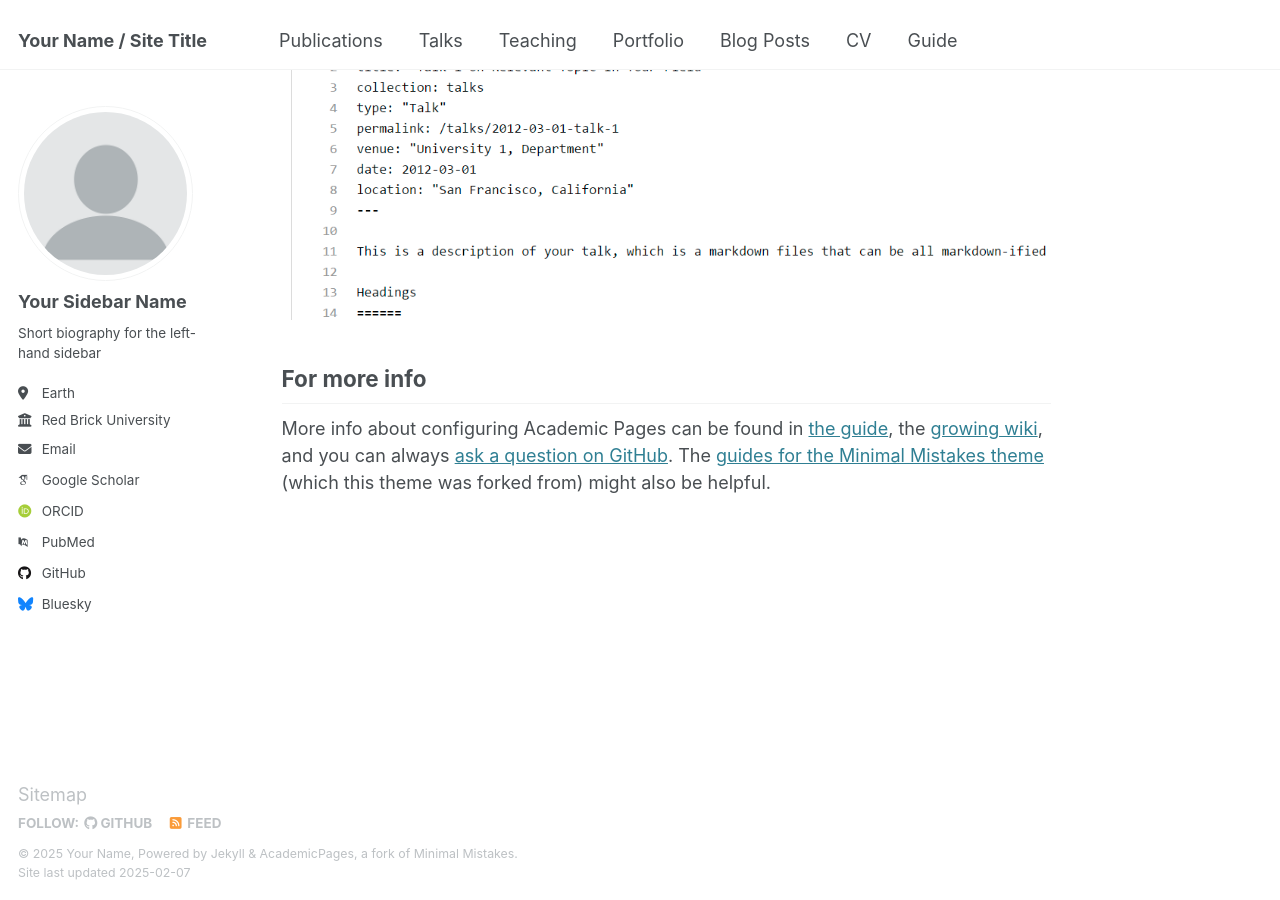
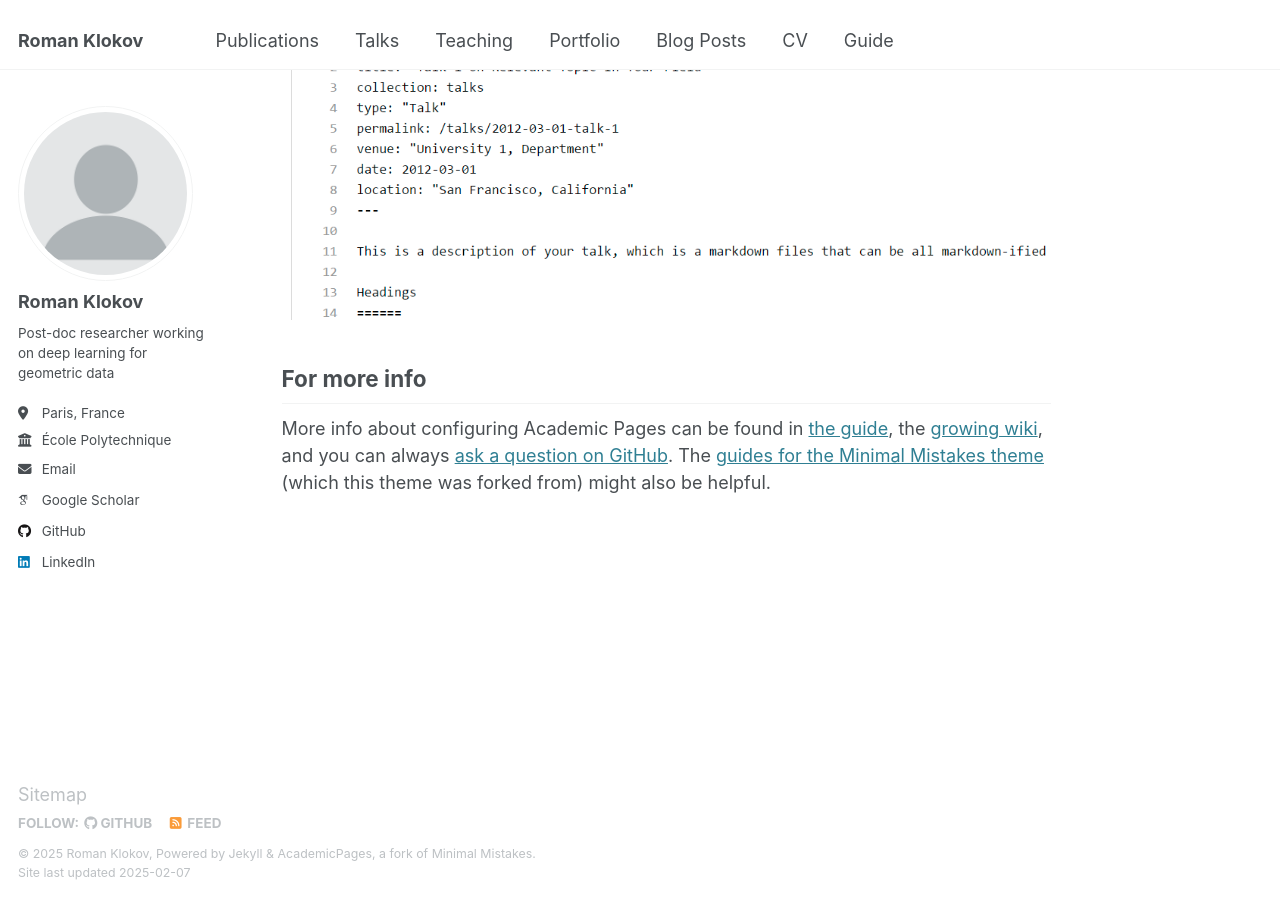
Before and after one commit to Regenerator/Regenerator.github.io, a Jekyll site: the page built from _pages/about.md, in a window 1280 px wide and 900 px high, scrolled down 2642 px. Built offline with Jekyll 4.4.1, drawn with Linux system fonts in a browser that asks for light colours; some web fonts are replaced.

```diff
--- a/_config.yml
+++ b/_config.yml
@@ -9,13 +9,13 @@
 # Basic Site Settings
 locale                   : "en-US"
 site_theme               : "default"
-title                    : "Your Name / Site Title"
+title                    : "Roman Klokov"
 title_separator          : "-"
-name                     : &name "Your Name"
-description              : &description "personal description"
-url                      : https://academicpages.github.io # the base hostname & protocol for your site e.g. "https://[your GitHub username].github.io"
+name                     : &name "Roman Klokov"
+description              : &description "Post-doc Researcher at École Polytechnique"
+url                      : https://regenerator.github.io # the base hostname & protocol for your site e.g. "https://[your GitHub username].github.io"
 baseurl                  : "" # the subpath of your site, e.g. "/blog"
-repository               : "academicpages/academicpages.github.io"
+repository               : "Regenerator/Regenerator.github.io"
 
 # Site Author - The following control what appear as part of the author content on the side bar.
 #               If a field is blank the icon and link will not appear, otherwise it will be shown.
@@ -23,21 +23,21 @@ repository               : "academicpages/academicpages.github.io"
 author:
   # Biographic information
   avatar           : "profile.png"
-  name             : "Your Sidebar Name"
+  name             : "Roman Klokov"
   pronouns         : # example: "she/her"
-  bio              : "Short biography for the left-hand sidebar"
-  location         : "Earth"
-  employer         : "Red Brick University"
+  bio              : "Post-doc researcher working on deep learning for geometric data"
+  location         : "Paris, France"
+  employer         : "École Polytechnique"
   uri              : # URL
-  email            : "none@example.org"
+  email            : "klokov[at]lix[point]polytechnique[point]fr"
 
   # Academic websites
   arxiv            : # URL - Update with the correct link to your profile
-  googlescholar    : "https://scholar.google.com/citations?user=PS_CX0AAAAAJ"
+  googlescholar    : "https://scholar.google.com/citations?user=LF-9iVgAAAAJ"
   impactstory      : # URL
-  orcid            : "http://orcid.org/yourorcidurl"
+  orcid            : # "http://orcid.org/yourorcidurl"
   semantic         : # URL
-  pubmed           : "https://www.ncbi.nlm.nih.gov/pubmed/?term=john+snow"
+  pubmed           : # "https://www.ncbi.nlm.nih.gov/pubmed/?term=john+snow"
   researchgate     : # URL
   scopus           : # URL
 
@@ -45,12 +45,12 @@ author:
   bitbucket        : # Username - Update with your username on the site
   codepen          : # Username
   dribbble         : # Username
-  github           : "academicpages"
+  github           : "Regenerator"
   kaggle           : # Username
   stackoverflow    : # User number or user number and name (i.e., use "1" or "1/jeff-atwood")
 
   # Social media
-  bluesky          : "bsky.app" # Replace this with you Bluesky username
+  bluesky          : # "bsky.app" # Replace this with you Bluesky username
   facebook         : # Username
   flickr           : # Username
   foursquare       : # Username
@@ -59,7 +59,7 @@ author:
   keybase          : # Username
   instagram        : # Username
   lastfm           : # Username
-  linkedin         : # Username
+  linkedin         : "rklokov"
   mastodon         : # URL
   medium           : # URL
   pinterest        : # Username
```
Also changed, not shown: 1 other file.
